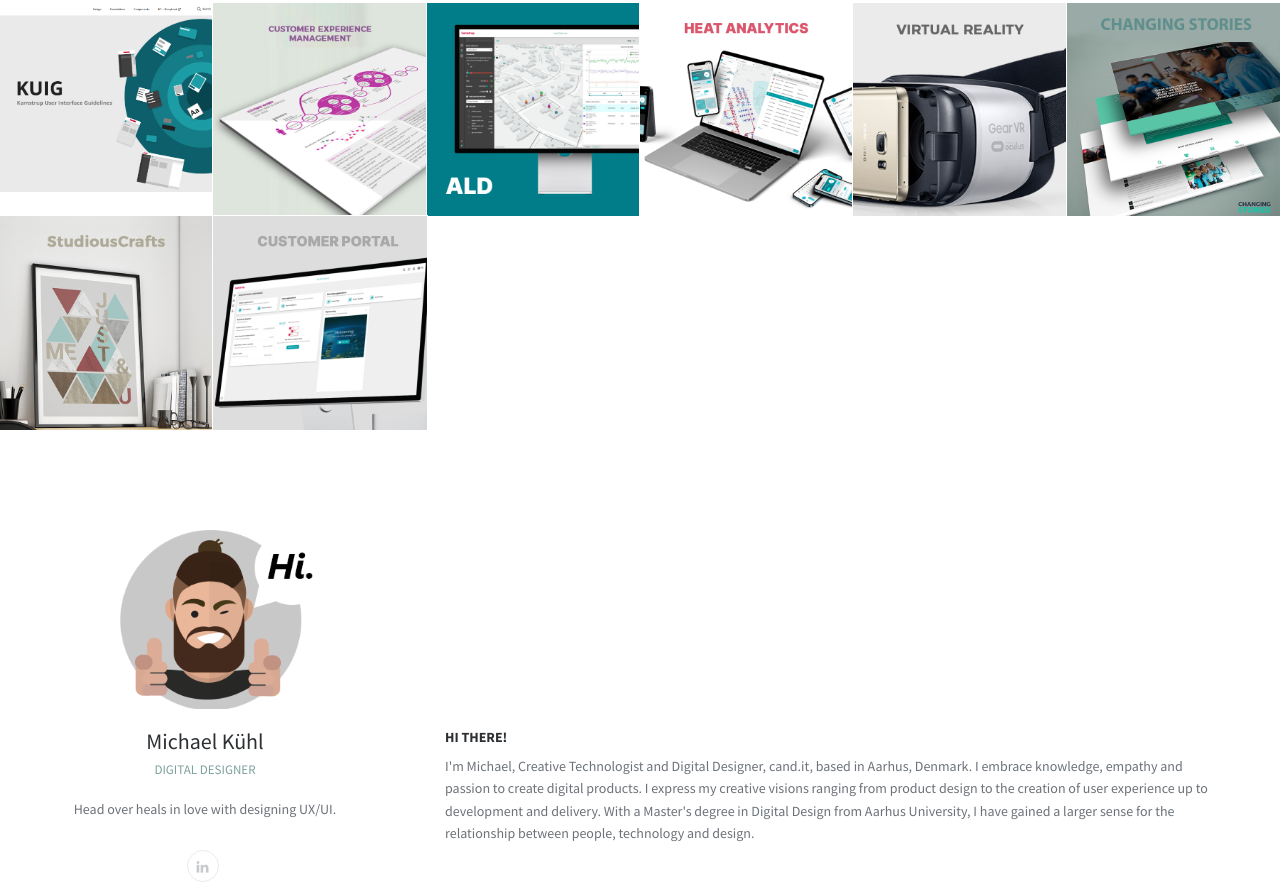
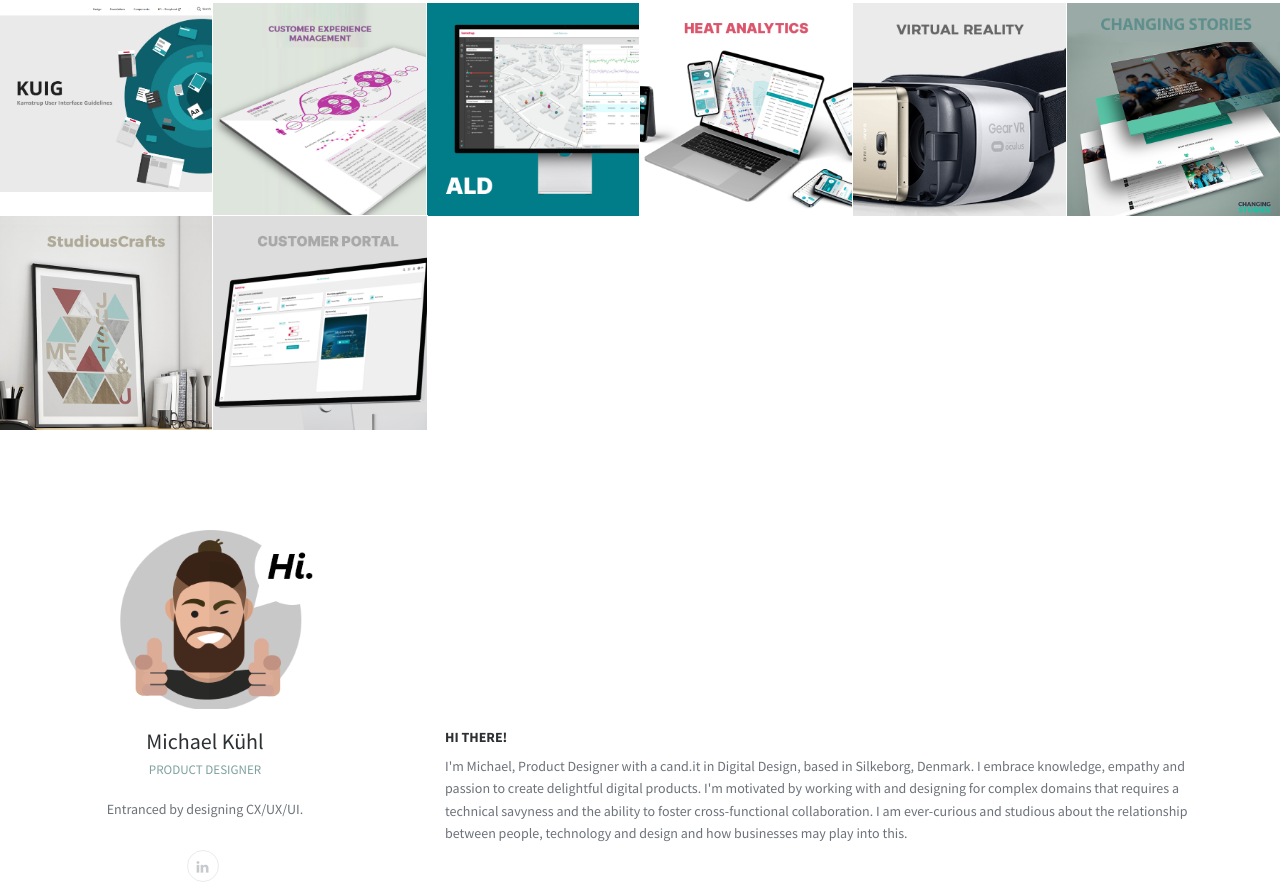
Before and after one commit to MicKuhl/kuhl, a plain HTML site: page index.html in a window 1280 px wide. Shown: the part 1906-2797 px from the top of the page. Drawn offline with nearby package versions, Linux system fonts and the light colour scheme; some packages are replaced by stand-ins of ours; a script that the page names is missing; files whose address does not match are found by name.

Commit message:
Update index.html

```diff
--- a/index.html
+++ b/index.html
@@ -539,8 +539,8 @@ tasks included:
         <div class="person"> <img src="images/team-1.png" alt="" class="img-responsive">
           <div class="person-content">
             <h4>Michael Kühl</h4>
-            <h5 class="role">Digital Designer</h5>
-            <p>Head over heals in love with designing UX/UI. </p>
+            <h5 class="role">Product Designer</h5>
+            <p>Entranced by designing CX/UX/UI. </p>
           </div>
           <ul class="social-icons clearfix">
             <li><a href="https://dk.linkedin.com/in/michaelkuhlandersen"><span class="fa fa-linkedin"></span></a></li>
@@ -550,11 +550,10 @@ tasks included:
       <!-- team member 1 -->
       <div class="person-content2">
                 <h5 class="role">Hi there!</h5>
-        <p>I'm Michael, Creative Technologist and Digital Designer, cand.it, based in Aarhus, Denmark. I embrace knowledge, empathy and passion to create digital products.
+        <p>I'm Michael, Product Designer with a cand.it in Digital Design, based in Silkeborg, Denmark. I embrace knowledge, empathy and passion to create delightful digital products.
+		I'm motivated by working with and designing for complex domains that requires a technical savyness and the ability to foster cross-functional collaboration.
 
-I express my creative visions ranging from product design to the creation of user experience up to development and delivery.
-
-With a Master's degree in Digital Design from Aarhus University, I have gained a larger sense for the relationship between people, technology and design. </p>
+I am ever-curious and studious about the relationship between people, technology and design and how businesses may play into this. </p>
       </div>
 
       <!-- team member 1 -->
```
